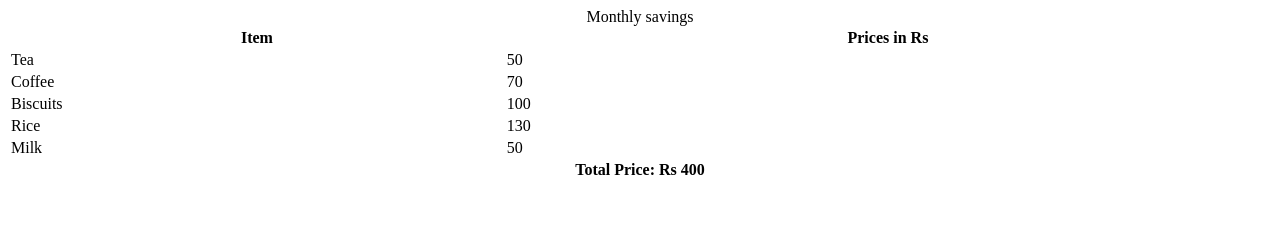
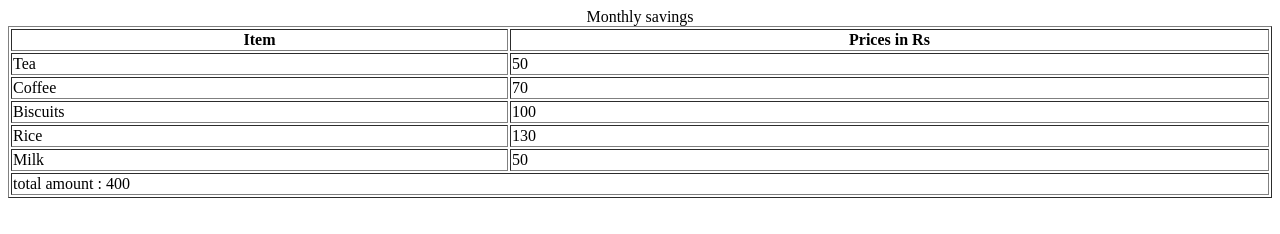
Before and after one commit to acciojob/grofers-checkout-sabeeha1234, a website: page main.html in a window 1280 px wide. Drawn offline with Linux system fonts and the light colour scheme.

Commit message:
created a submission

```diff
--- a/main.html
+++ b/main.html
@@ -8,7 +8,7 @@
 
 <body>
     <!-- the entire body must be written by student -->
-    <table style="width: 100%">
+    <table id = "table"  style="width: 100%" border = "1px solid black">
     <caption>
       Monthly savings
     </caption>
--- a/script.js
+++ b/script.js
@@ -1,24 +1,21 @@
-// Step 1: Select all price elements
-const prices = document.querySelectorAll('.price');
+const allPrices = document.querySelectorAll('.price')
+     //function to get sum and append it
+     function getSumAndAppend(){
+        console.log(allPrices)
+        // step 1:get total sum
+        let totalSum = 0;
+        for(let price of allPrices){
+         totalSum += parseInt(price.innerText)
+        }
+        //console.log(totalSum)
 
-// Step 2: Initialize total variable
-let total = 0;
+        const newRow = document.createElement('tr')
+        const newData = document.createElement('td')
+        newData.colSpan = 2;
+        newData.innerText = `total amount : ${totalSum}`// for adding dynamic text with the string
 
-// Step 3: Loop through prices and calculate total
-prices.forEach(price => {
-  total += parseFloat(price.textContent); // convert text to number
-});
 
-// Step 4: Create a new table row and cell for total
-const newRow = document.createElement('tr');
-const totalCell = document.createElement('td');
-
-// Step 5: Set the cell to span 2 columns and display total
-totalCell.colSpan = 2;
-totalCell.textContent = `Total Price: Rs ${total}`;
-totalCell.style.fontWeight = 'bold';
-totalCell.style.textAlign = 'center';
-
-// Step 6: Append the total cell and row to the table
-newRow.appendChild(totalCell);
-document.querySelector('table').appendChild(newRow);
+        newRow.appendChild(newData)
+        table.appendChild(newRow)
+     }
+     getSumAndAppend()
```
